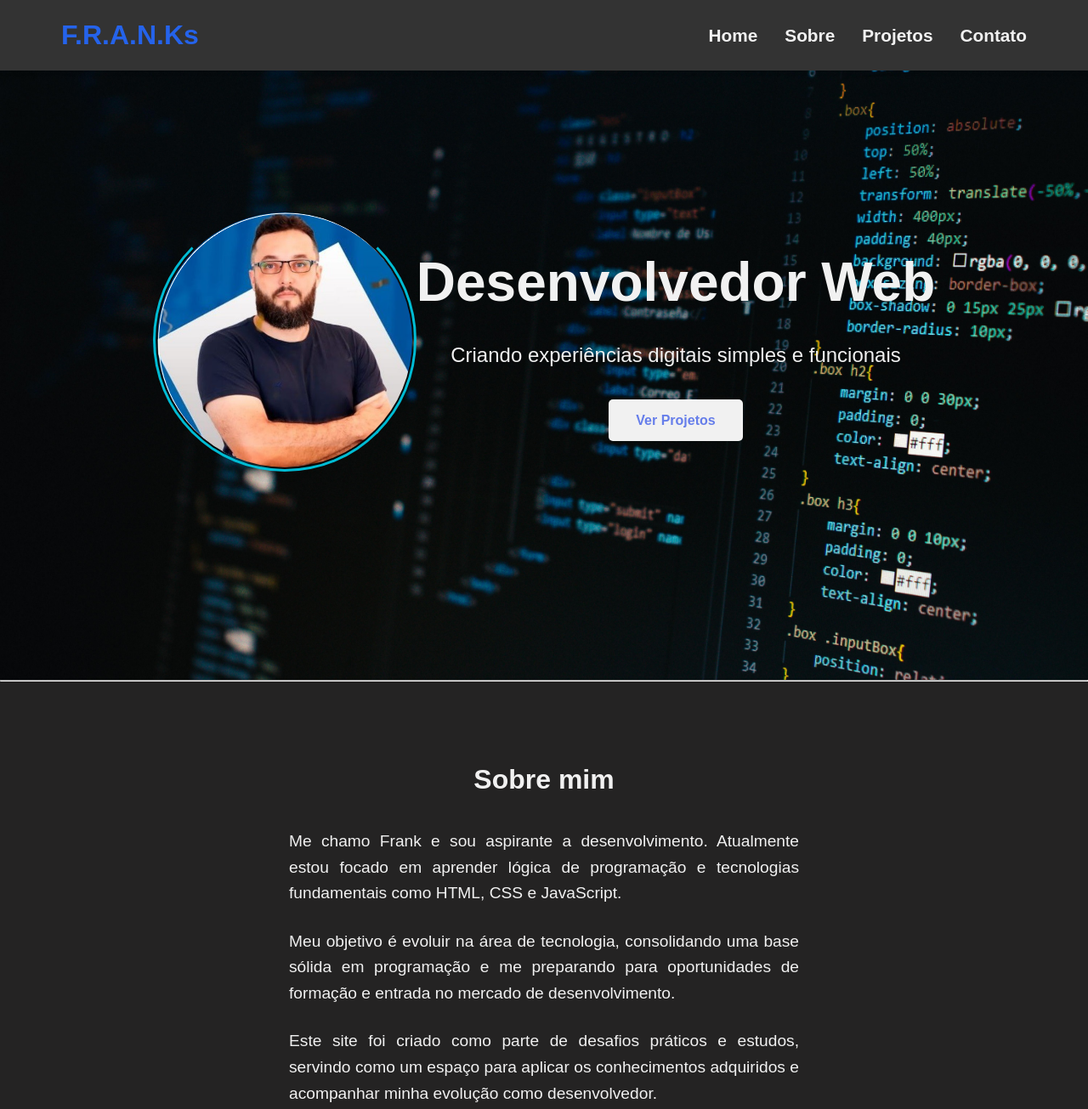
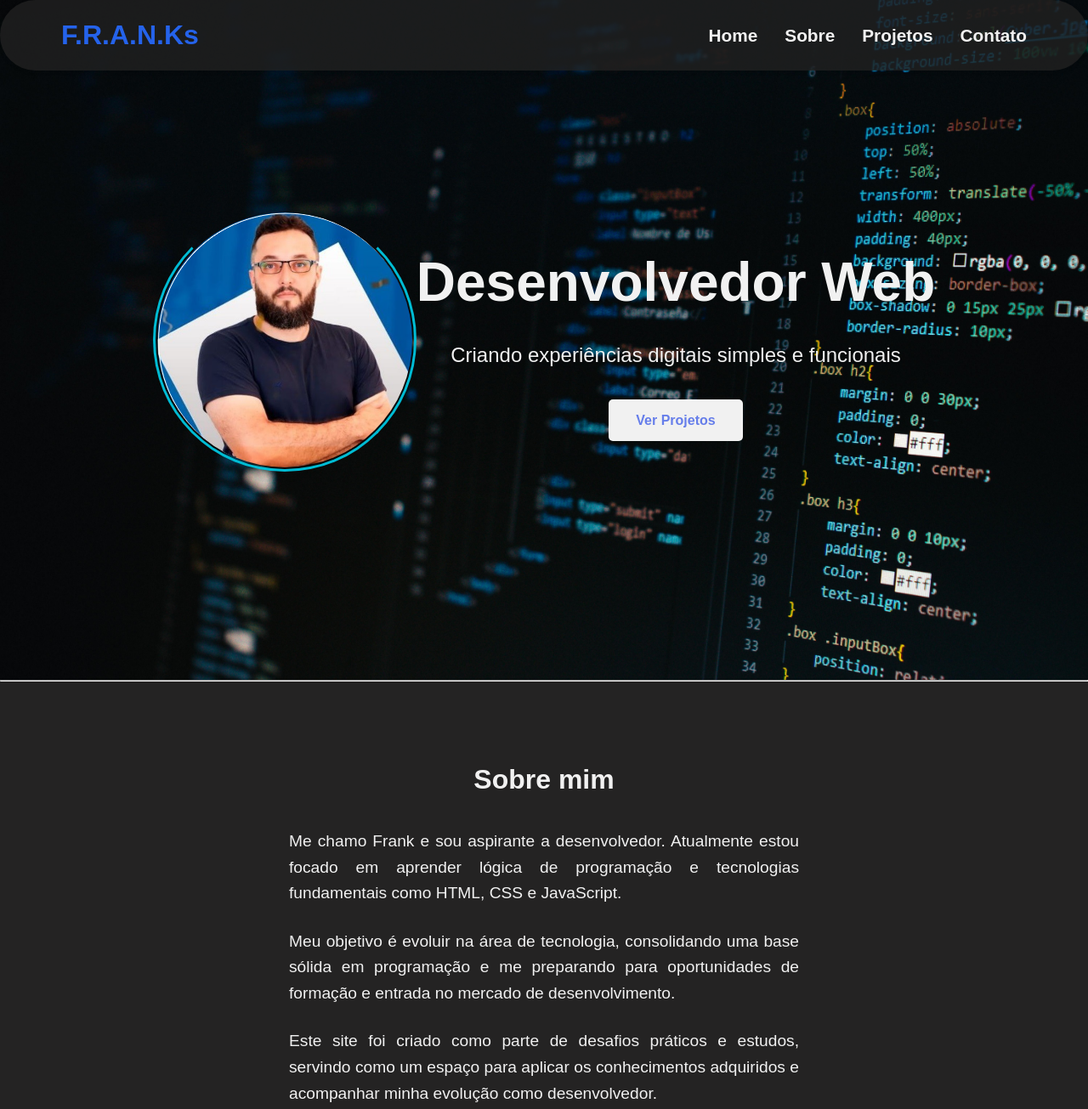
Before and after one commit to Frankwra/DesafioAlpha, a plain HTML site: page index.html in a window 1280 px wide. Shown: the top 1305 px of the page at 85% size. Drawn offline with Linux system fonts and the light colour scheme.

Commit message:
commit ajustes-fino, ajuste nav arredondada e transparente, mudanÇa logo

```diff
--- a/css/styles.css
+++ b/css/styles.css
@@ -17,12 +17,13 @@ body {
 
 /* Navegação */
 .header {
-    background: #333;
+    background: rgba(33, 33, 33, 0.8);
     box-shadow: 0 2px 5px rgba(0, 0, 0, 0.1);
     position: fixed;
     width: 100%;
     top: 0;
     z-index: 100;
+    border-radius: 50px;
 }
 
 .nav {
@@ -33,6 +34,7 @@ body {
     justify-content: space-between;
     align-items: center;
     font-size: 1.3rem;
+
 
 }
 
@@ -102,7 +104,9 @@ body {
     border: 3px solid #00bcd4;
     border-top-color: transparent;
 
+
     animation: girar 2.5s linear infinite;
+
 }
 
 @keyframes girar {
--- a/index.html
+++ b/index.html
@@ -44,7 +44,7 @@
         <div class="container">
             <h2 class="section-title">Sobre mim</h2>
             <p class="sobre-text">
-                Me chamo Frank e sou aspirante a desenvolvimento.
+                Me chamo Frank e sou aspirante a desenvolvedor.
                 Atualmente estou focado em aprender lógica de programação e
                 tecnologias fundamentais como HTML, CSS e JavaScript.
             </p>
```
